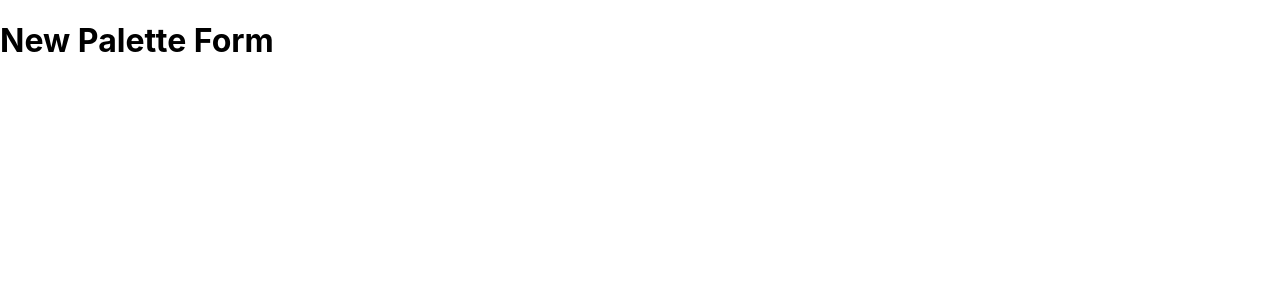
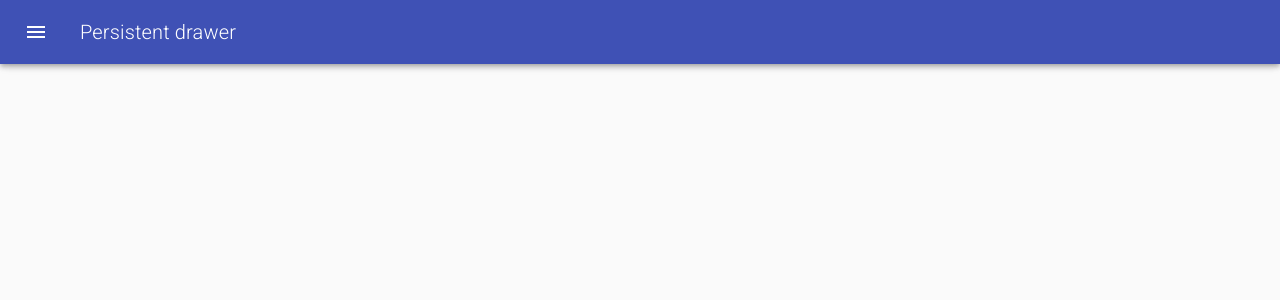
Before and after one commit to tynail/massive-color-project, a React (Create React App) app: page /palette/new in a window 1280 px wide. Shown: the top 300 px of the page. Built offline with nearby package versions, Linux system fonts and the light colour scheme.

Commit message:
Add Drawer to NewPaletteForm

```diff
--- a/src/NewPaletteForm.js
+++ b/src/NewPaletteForm.js
@@ -1,9 +1,140 @@
 import React, { Component } from "react";
+import classNames from "classnames";
+import { withStyles } from "@material-ui/core/styles";
+import Drawer from "@material-ui/core/Drawer";
+import CssBaseline from "@material-ui/core/CssBaseline";
+import AppBar from "@material-ui/core/AppBar";
+import Toolbar from "@material-ui/core/Toolbar";
+import Typography from "@material-ui/core/Typography";
+import Divider from "@material-ui/core/Divider";
+import IconButton from "@material-ui/core/IconButton";
+import MenuIcon from "@material-ui/icons/Menu";
+import ChevronLeftIcon from "@material-ui/icons/ChevronLeft";
+
+const drawerWidth = 240;
+
+const styles = (theme) => ({
+  root: {
+    display: "flex",
+  },
+  appBar: {
+    transition: theme.transitions.create(["margin", "width"], {
+      easing: theme.transitions.easing.sharp,
+      duration: theme.transitions.duration.leavingScreen,
+    }),
+  },
+  appBarShift: {
+    width: `calc(100% - ${drawerWidth}px)`,
+    marginLeft: drawerWidth,
+    transition: theme.transitions.create(["margin", "width"], {
+      easing: theme.transitions.easing.easeOut,
+      duration: theme.transitions.duration.enteringScreen,
+    }),
+  },
+  menuButton: {
+    marginLeft: 12,
+    marginRight: 20,
+  },
+  hide: {
+    display: "none",
+  },
+  drawer: {
+    width: drawerWidth,
+    flexShrink: 0,
+  },
+  drawerPaper: {
+    width: drawerWidth,
+  },
+  drawerHeader: {
+    display: "flex",
+    alignItems: "center",
+    padding: "0 8px",
+    ...theme.mixins.toolbar,
+    justifyContent: "flex-end",
+  },
+  content: {
+    flexGrow: 1,
+    padding: theme.spacing.unit * 3,
+    transition: theme.transitions.create("margin", {
+      easing: theme.transitions.easing.sharp,
+      duration: theme.transitions.duration.leavingScreen,
+    }),
+    marginLeft: -drawerWidth,
+  },
+  contentShift: {
+    transition: theme.transitions.create("margin", {
+      easing: theme.transitions.easing.easeOut,
+      duration: theme.transitions.duration.enteringScreen,
+    }),
+    marginLeft: 0,
+  },
+});
 
 class NewPaletteForm extends Component {
+  state = {
+    open: false,
+  };
+
+  handleDrawerOpen = () => {
+    this.setState({ open: true });
+  };
+
+  handleDrawerClose = () => {
+    this.setState({ open: false });
+  };
+
   render() {
-    return <h1>New Palette Form</h1>;
+    const { classes } = this.props;
+    const { open } = this.state;
+
+    return (
+      <div className={classes.root}>
+        <CssBaseline />
+        <AppBar
+          position="fixed"
+          className={classNames(classes.appBar, {
+            [classes.appBarShift]: open,
+          })}
+        >
+          <Toolbar disableGutters={!open}>
+            <IconButton
+              color="inherit"
+              aria-label="Open drawer"
+              onClick={this.handleDrawerOpen}
+              className={classNames(classes.menuButton, open && classes.hide)}
+            >
+              <MenuIcon />
+            </IconButton>
+            <Typography variant="h6" color="inherit" noWrap>
+              Persistent drawer
+            </Typography>
+          </Toolbar>
+        </AppBar>
+        <Drawer
+          className={classes.drawer}
+          variant="persistent"
+          anchor="left"
+          open={open}
+          classes={{
+            paper: classes.drawerPaper,
+          }}
+        >
+          <div className={classes.drawerHeader}>
+            <IconButton onClick={this.handleDrawerClose}>
+              <ChevronLeftIcon />
+            </IconButton>
+          </div>
+          <Divider />
+        </Drawer>
+        <main
+          className={classNames(classes.content, {
+            [classes.contentShift]: open,
+          })}
+        >
+          <div className={classes.drawerHeader} />
+        </main>
+      </div>
+    );
   }
 }
-
-export default NewPaletteForm;
+export default withStyles(styles, { withTheme: true })(NewPaletteForm);
```
